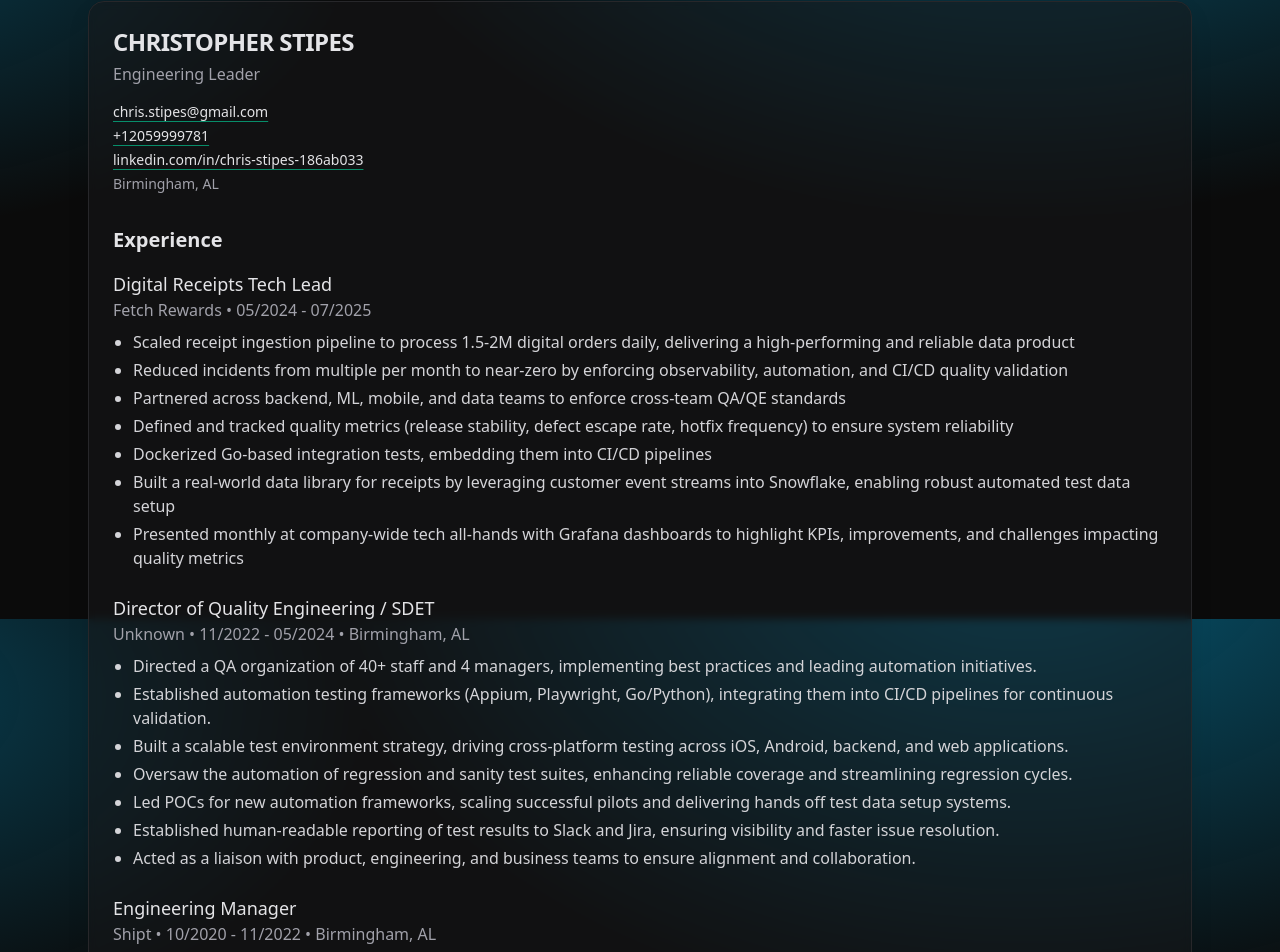
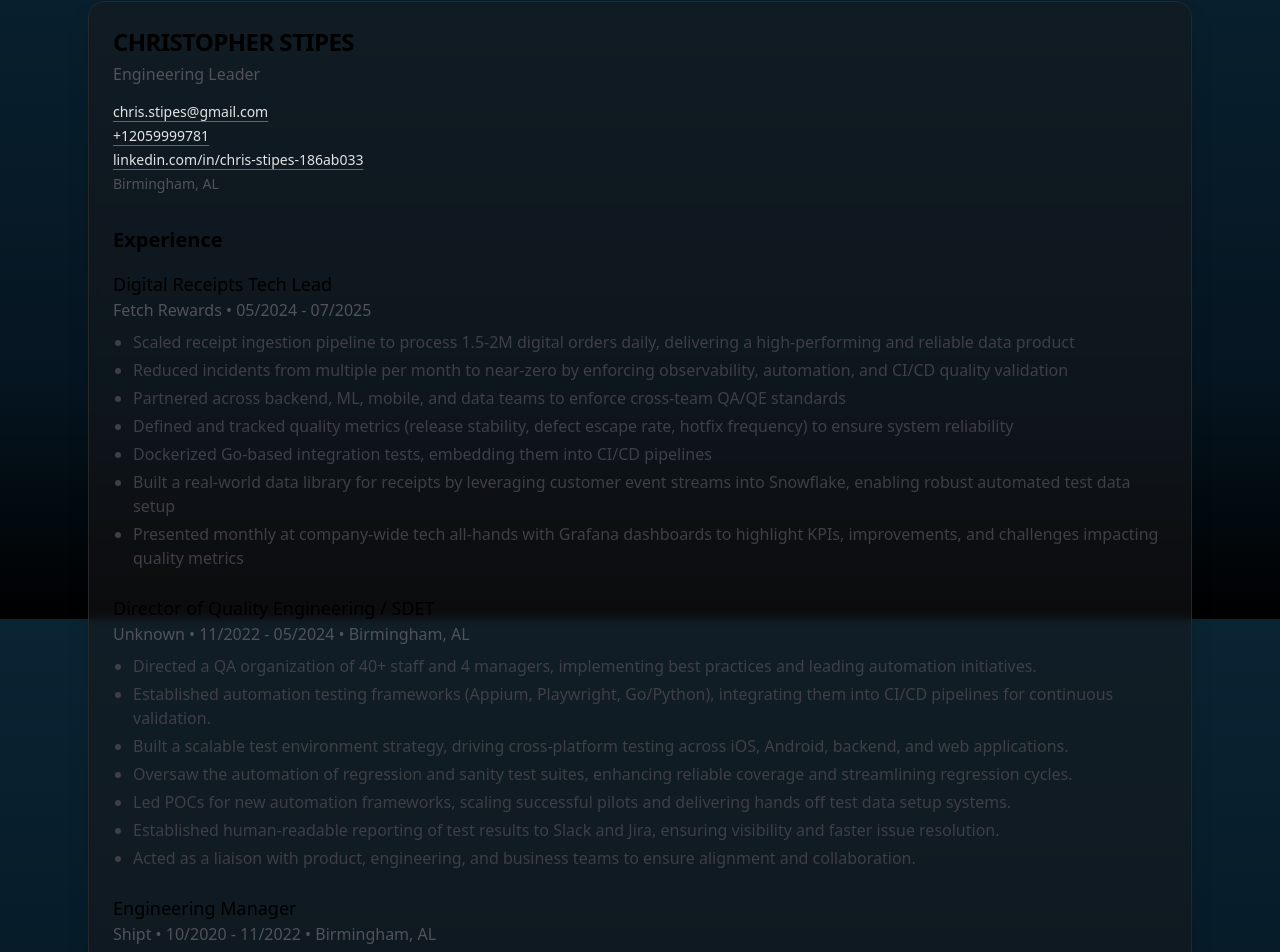
Before and after one commit to cstipes-devs/stipes-nextjs-tailwind, a Next.js app: page /about in a window 1280 px wide. Shown: the part 181-1133 px from the top of the page. Built offline with nearby package versions, Linux system fonts and the light colour scheme.

Commit message:
make background look better

```diff
--- a/app/(site)/about/page.tsx
+++ b/app/(site)/about/page.tsx
@@ -8,23 +8,23 @@
           <h1 className="m-0 text-3xl font-semibold tracking-tight">About</h1>
           <p className="mt-2 text-zinc-400">Résumé</p>
         </div>
-        <article className="card p-6">
+        <article className="card p-6 bg-white text-black border-zinc-200">
           <h2 className="text-2xl font-semibold tracking-tight">CHRISTOPHER STIPES</h2>
-          <div className="mt-1 text-zinc-400">Engineering Leader</div>
+          <div className="mt-1 text-zinc-600">Engineering Leader</div>
 
           <div className="mt-4 grid gap-1 text-sm">
-            <a className="link" href="mailto:chris.stipes@gmail.com">chris.stipes@gmail.com</a>
-            <a className="link" href="tel:+12059999781">+12059999781</a>
-            <a className="link" href="https://www.linkedin.com/in/chris-stipes-186ab033" target="_blank" rel="noreferrer noopener">linkedin.com/in/chris-stipes-186ab033</a>
-            <div className="text-zinc-400">Birmingham, AL</div>
+            <a className="link text-zinc-800 hover:text-black" href="mailto:chris.stipes@gmail.com">chris.stipes@gmail.com</a>
+            <a className="link text-zinc-800 hover:text-black" href="tel:+12059999781">+12059999781</a>
+            <a className="link text-zinc-800 hover:text-black" href="https://www.linkedin.com/in/chris-stipes-186ab033" target="_blank" rel="noreferrer noopener">linkedin.com/in/chris-stipes-186ab033</a>
+            <div className="text-zinc-600">Birmingham, AL</div>
           </div>
 
           <div className="mt-8">
             <h3 className="text-xl font-semibold">Experience</h3>
             <div className="mt-4">
               <div className="text-lg font-medium">Digital Receipts Tech Lead</div>
-              <div className="text-zinc-400">Fetch Rewards • 05/2024 - 07/2025</div>
-              <ul className="mt-2 list-disc space-y-1 pl-5 text-zinc-300">
+              <div className="text-zinc-600">Fetch Rewards • 05/2024 - 07/2025</div>
+              <ul className="mt-2 list-disc space-y-1 pl-5 text-zinc-700">
                 <li>Scaled receipt ingestion pipeline to process 1.5-2M digital orders daily, delivering a high-performing and reliable data product</li>
                 <li>Reduced incidents from multiple per month to near-zero by enforcing observability, automation, and CI/CD quality validation</li>
                 <li>Partnered across backend, ML, mobile, and data teams to enforce cross-team QA/QE standards</li>
@@ -37,8 +37,8 @@
 
             <div className="mt-6">
               <div className="text-lg font-medium">Director of Quality Engineering / SDET</div>
-              <div className="text-zinc-400">Unknown • 11/2022 - 05/2024 • Birmingham, AL</div>
-              <ul className="mt-2 list-disc space-y-1 pl-5 text-zinc-300">
+              <div className="text-zinc-600">Unknown • 11/2022 - 05/2024 • Birmingham, AL</div>
+              <ul className="mt-2 list-disc space-y-1 pl-5 text-zinc-700">
                 <li>Directed a QA organization of 40+ staff and 4 managers, implementing best practices and leading automation initiatives.</li>
                 <li>Established automation testing frameworks (Appium, Playwright, Go/Python), integrating them into CI/CD pipelines for continuous validation.</li>
                 <li>Built a scalable test environment strategy, driving cross-platform testing across iOS, Android, backend, and web applications.</li>
@@ -51,8 +51,8 @@
 
             <div className="mt-6">
               <div className="text-lg font-medium">Engineering Manager</div>
-              <div className="text-zinc-400">Shipt • 10/2020 - 11/2022 • Birmingham, AL</div>
-              <ul className="mt-2 list-disc space-y-1 pl-5 text-zinc-300">
+              <div className="text-zinc-600">Shipt • 10/2020 - 11/2022 • Birmingham, AL</div>
+              <ul className="mt-2 list-disc space-y-1 pl-5 text-zinc-700">
                 <li>Led a cross-functional team of 10 engineers (mobile, web, backend, data) to deliver scalable ad-tech platforms</li>
                 <li>Re-architected systems for high availability and multivendor support</li>
                 <li>Introduced contract/schema validation at build time, embedding quality into CI/CD pipelines</li>
@@ -63,8 +63,8 @@
 
             <div className="mt-6">
               <div className="text-lg font-medium">QA Manager/SDET</div>
-              <div className="text-zinc-400">06/2018 - 10/2019 • Birmingham, AL</div>
-              <ul className="mt-2 list-disc space-y-1 pl-5 text-zinc-300">
+              <div className="text-zinc-600">06/2018 - 10/2019 • Birmingham, AL</div>
+              <ul className="mt-2 list-disc space-y-1 pl-5 text-zinc-700">
                 <li>Introduced Cypress and Detox for end-to-end testing across platforms</li>
                 <li>Replaced Postman-based testing with embedded test frameworks for backend services</li>
                 <li>Built Locust + Grafana load testing framework integrated with CI/CD reporting</li>
@@ -74,8 +74,8 @@
 
             <div className="mt-6">
               <div className="text-lg font-medium">Lead SDET</div>
-              <div className="text-zinc-400">Guidewire Software • 06/2015 - 06/2018 • Birmingham, AL</div>
-              <ul className="mt-2 list-disc space-y-1 pl-5 text-zinc-300">
+              <div className="text-zinc-600">Guidewire Software • 06/2015 - 06/2018 • Birmingham, AL</div>
+              <ul className="mt-2 list-disc space-y-1 pl-5 text-zinc-700">
                 <li>Improved testing efficiency by 25% by developing a new automation framework for mobile and web using Appium and Selenium.</li>
                 <li>Created Excel-based automated test data tooling for recurring test scenarios.</li>
                 <li>Integrated performance and load testing (Artillery) into microservice templates.</li>
@@ -85,13 +85,13 @@
 
           <div className="mt-8">
             <h3 className="text-xl font-semibold">Education</h3>
-            <div className="mt-2 text-zinc-300">B.a</div>
-            <div className="text-zinc-400">University of Alabama - B.A • 2007</div>
+            <div className="mt-2 text-zinc-800">B.a</div>
+            <div className="text-zinc-600">University of Alabama - B.A • 2007</div>
           </div>
 
           <div className="mt-8">
             <h3 className="text-xl font-semibold">Summary</h3>
-            <p className="mt-2 text-zinc-300">
+            <p className="mt-2 text-zinc-700">
               QUALITY ENGINEERING LEADER Backend Engineering | QA &amp; Automation Strategy | CI/CD | Scaling Teams &amp; Systems | Observability
               Engineering leader with 12+ years of experience across backend, QA, and mobile engineering. Proven expertise in establishing QA/QE best practices, implementing robust test automation frameworks, integrating testing into CI/CD pipelines, and driving quality metrics across organizations. Skilled in stakeholder management, cross-functional collaboration, and scaling teams to deliver reliable, high-performing software solutions.
             </p>
@@ -102,26 +102,26 @@
             <div className="mt-3 space-y-3">
               <div>
                 <div className="font-medium">Receipt Processing Enhancement</div>
-                <p className="text-zinc-400">Increased daily receipt ingestion by 50%, processing 2 million orders with 1 million distinct users a day.</p>
+                <p className="text-zinc-600">Increased daily receipt ingestion by 50%, processing 2 million orders with 1 million distinct users a day.</p>
               </div>
               <div>
                 <div className="font-medium">Ad Revenue Growth</div>
-                <p className="text-zinc-400">Boosted ad revenue by 15% through new ad partner integration and CMS layer to add placements without code changes.</p>
+                <p className="text-zinc-600">Boosted ad revenue by 15% through new ad partner integration and CMS layer to add placements without code changes.</p>
               </div>
               <div>
                 <div className="font-medium">Data Quality Improvements</div>
-                <p className="text-zinc-400">Optimized data ingestion monitoring with real-time checks for fields to drastically improve downstream purchase data quality for partners.</p>
+                <p className="text-zinc-600">Optimized data ingestion monitoring with real-time checks for fields to drastically improve downstream purchase data quality for partners.</p>
               </div>
               <div>
                 <div className="font-medium">Mobile Release Optimizations</div>
-                <p className="text-zinc-400">Streamlined QA workflows, leading to 30% faster defect resolution times and improved team efficiency.</p>
+                <p className="text-zinc-600">Streamlined QA workflows, leading to 30% faster defect resolution times and improved team efficiency.</p>
               </div>
             </div>
           </div>
 
           <div className="mt-8">
             <h3 className="text-xl font-semibold">LANGUAGES AND FRAMEWORKS</h3>
-            <ul className="mt-2 grid list-disc grid-cols-1 gap-1 pl-5 text-zinc-300 sm:grid-cols-2 md:grid-cols-3">
+            <ul className="mt-2 grid list-disc grid-cols-1 gap-1 pl-5 text-zinc-800 sm:grid-cols-2 md:grid-cols-3">
               <li>Go</li>
               <li>Python</li>
               <li>AWS</li>
--- a/app/globals.css
+++ b/app/globals.css
@@ -6,10 +6,7 @@
 
 body {
   @apply bg-black text-zinc-200;
-  background:
-    radial-gradient(1200px 800px at 80% -10%, rgba(0, 168, 224, 0.5), transparent 60%),
-    radial-gradient(900px 600px at -10% 10%, rgba(0, 168, 224, 0.32), transparent 55%),
-    #0b0b0b;
+  background: linear-gradient(to bottom, #0a2433 0%, #051521 70%, #000000 100%);
 }
 
 .container-narrow { @apply max-w-6xl mx-auto px-6; }
```
